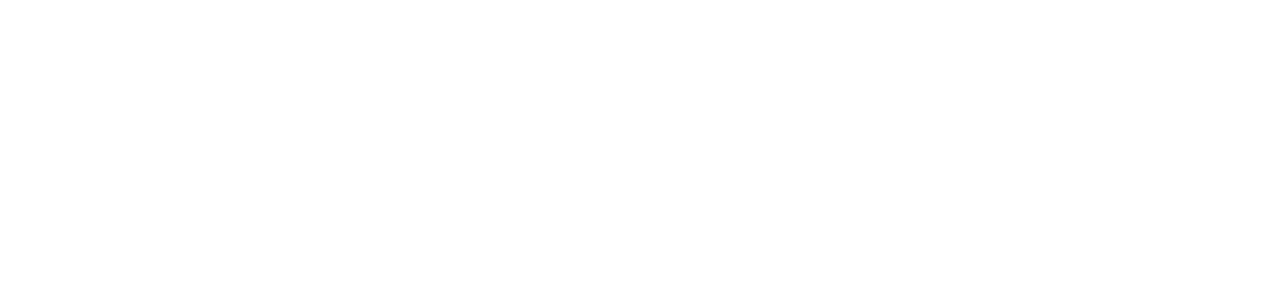
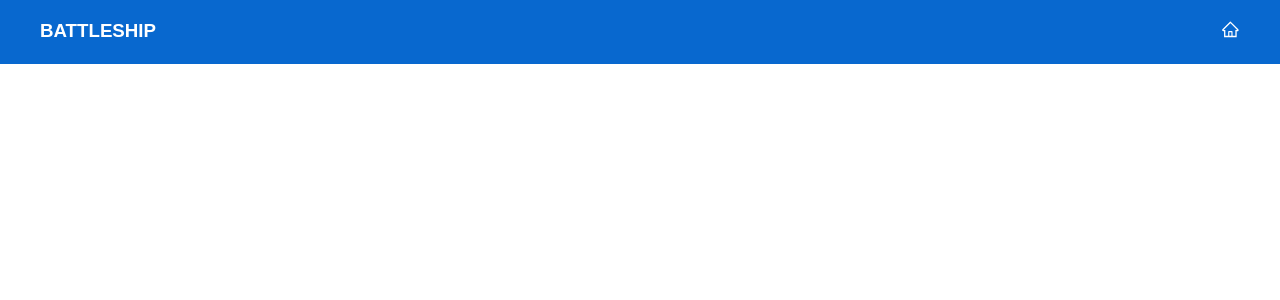
Before and after one commit to luckmer/BATTLESHIPS, a React (Create React App) app: page / in a window 1280 px wide. Shown: the top 300 px of the page. Built offline with nearby package versions, Linux system fonts and the light colour scheme.

Commit message:
basic components update

```diff
--- a/package.json
+++ b/package.json
@@ -12,6 +12,7 @@
     "@types/react-dom": "^17.0.11",
     "react": "^17.0.2",
     "react-dom": "^17.0.2",
+    "react-icons": "^4.3.1",
     "react-scripts": "4.0.3",
     "styled-components": "^5.3.3",
     "typescript": "^4.4.4",
@@ -40,5 +41,8 @@
       "last 1 firefox version",
       "last 1 safari version"
     ]
+  },
+  "devDependencies": {
+    "@types/styled-components": "^5.1.15"
   }
 }
--- a/src/App.tsx
+++ b/src/App.tsx
@@ -1,5 +1,17 @@
-function App() {
-  return <div></div>;
-}
+import GenerateBoard from "./service/boardCreator/board";
+import NavBar from "./components/navbar";
+
+const App = () => {
+  const player = GenerateBoard("player");
+
+  console.log(player);
+
+  return (
+    <main>
+      <NavBar />
+      <div></div>
+    </main>
+  );
+};
 
 export default App;
--- a/src/index.tsx
+++ b/src/index.tsx
@@ -2,10 +2,12 @@
 import ReactDOM from "react-dom";
 import App from "./App";
 import reportWebVitals from "./reportWebVitals";
+import GlobalStyle from "./css/Global.style";
 
 ReactDOM.render(
   <React.StrictMode>
     <App />
+    <GlobalStyle />
   </React.StrictMode>,
   document.getElementById("root")
 );
```
Also changed, not shown: 1 other file (tests, documents, lock files or other folders).
